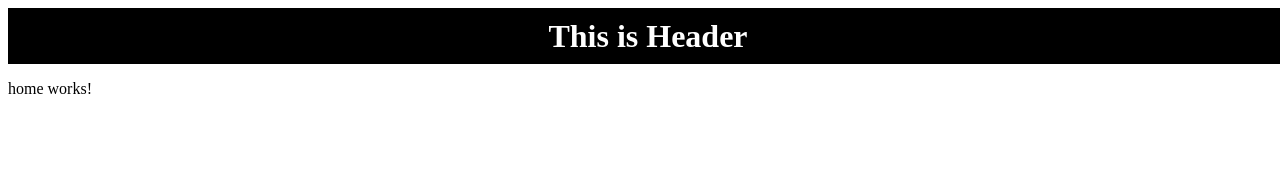
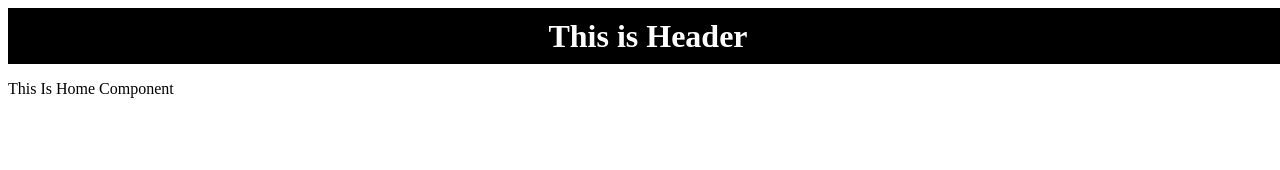
Before and after one commit to achinthajayashan/Angular_Learnings, an Angular app: page / in a window 1280 px wide. Shown: the top 170 px of the page. Built offline with nearby package versions, Linux system fonts and the light colour scheme.

Commit message:
claa behaviors added

```diff
--- a/src/app/home/home.component.ts
+++ b/src/app/home/home.component.ts
@@ -6,11 +6,12 @@ import { Component } from '@angular/core';
   imports: [],
   template: `
     <p>
-      home works!
+        {{taskTitle}}
     </p>
   `,
   styleUrl: './home.component.css'
 })
 export class HomeComponent {
+    taskTitle = 'This Is Home Component'
 
 }
```
